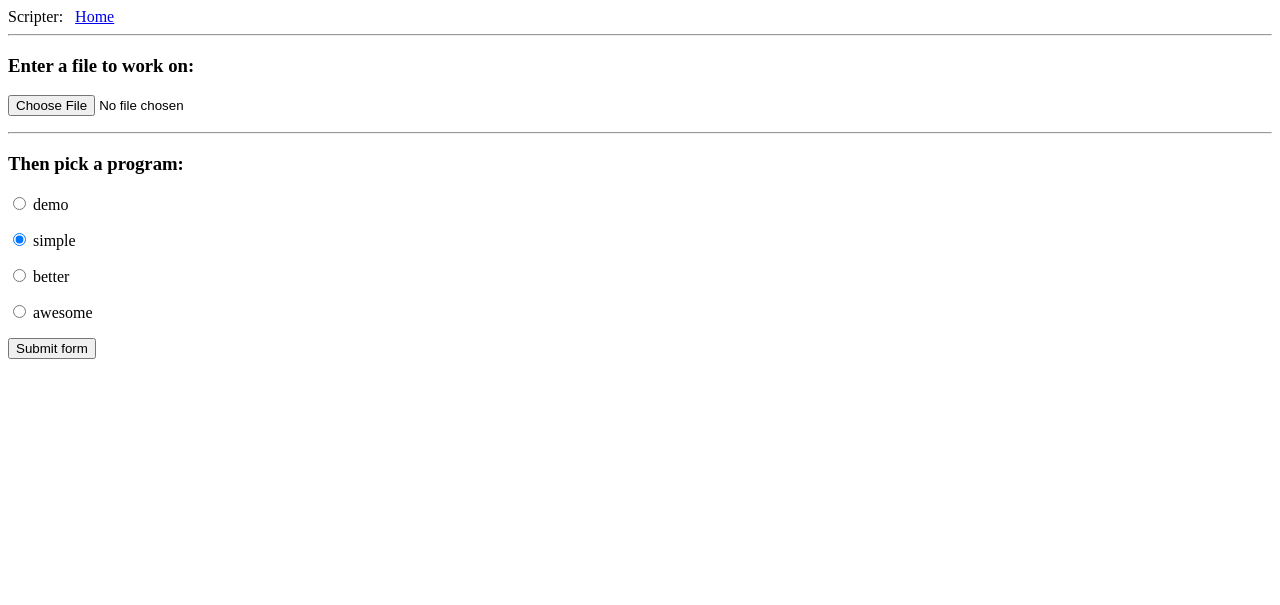
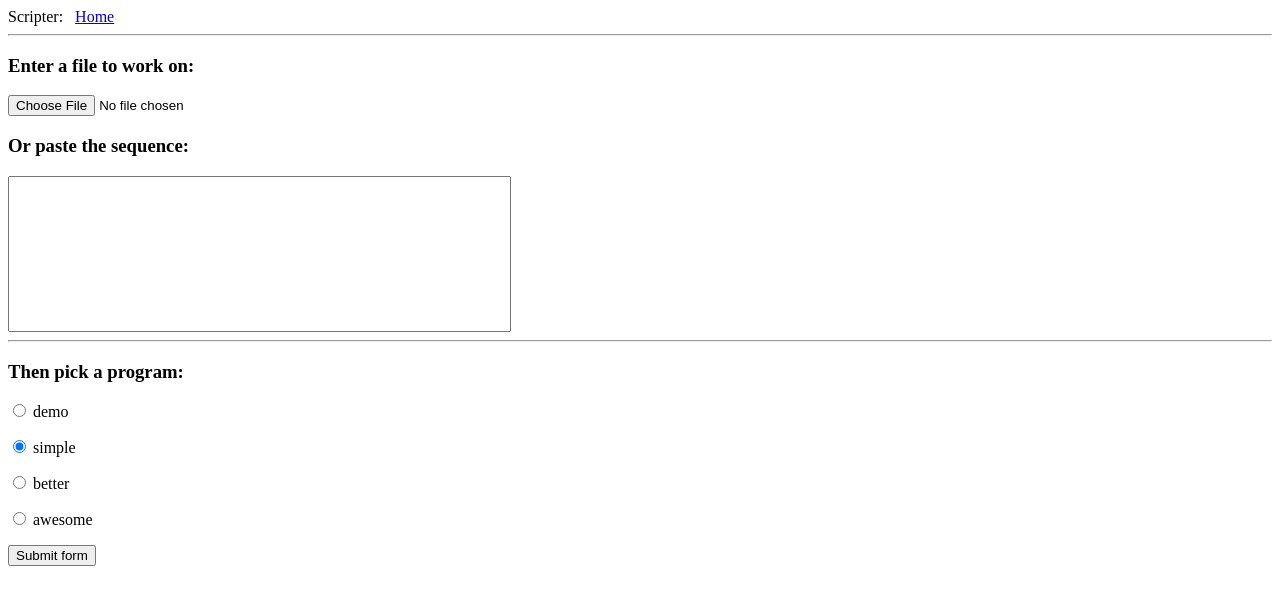
Before and after one commit to telliott99/scripter, a Flask app: page / in a window 1280 px wide. Shown: the top 605 px of the page. Run offline with Flask 2, Linux system fonts and the light colour scheme.

Commit message:
add textarea for sequence

```diff
--- a/app/templates/index.html
+++ b/app/templates/index.html
@@ -6,6 +6,9 @@
 
 <h3>Enter a file to work on:</h3>
 <p><input type="file" name="fn"> </p>
+
+<h3>Or paste the sequence:</h3>
+<textarea name="seq" rows="10" cols="60" style="resize: none;" data-role="none"></textarea>
 <hr>
 <h3>Then pick a program:</h3>
 
--- a/app/views.py
+++ b/app/views.py
@@ -37,19 +37,21 @@ def index():
 def prog_request():
     print 'in: ', prog_request.__name__
     D = parse_request_data()
-    print 'request data: ', D
+    print 'request data: ', D.keys()
     prog = D['prog']
     if prog in not_implemented_yet:
         return render_template(
             "sorry.html",
             name=prog)
     if script_rqmts[prog]['fn']:
-        if not 'fn' in D:
+        if not 'fn' in D and D['seq'] == '':
             flash(file_msg)
             # retain users choice of program
             return render_index_template(
                 choice=prog)
     print 'program requested: ', prog
+    if not 'fn' in D:
+        D['fn'] = 'sequence entered directly'
     if script_rqmts[prog]['options']:
         return render_template(
                 "options.html",
```
